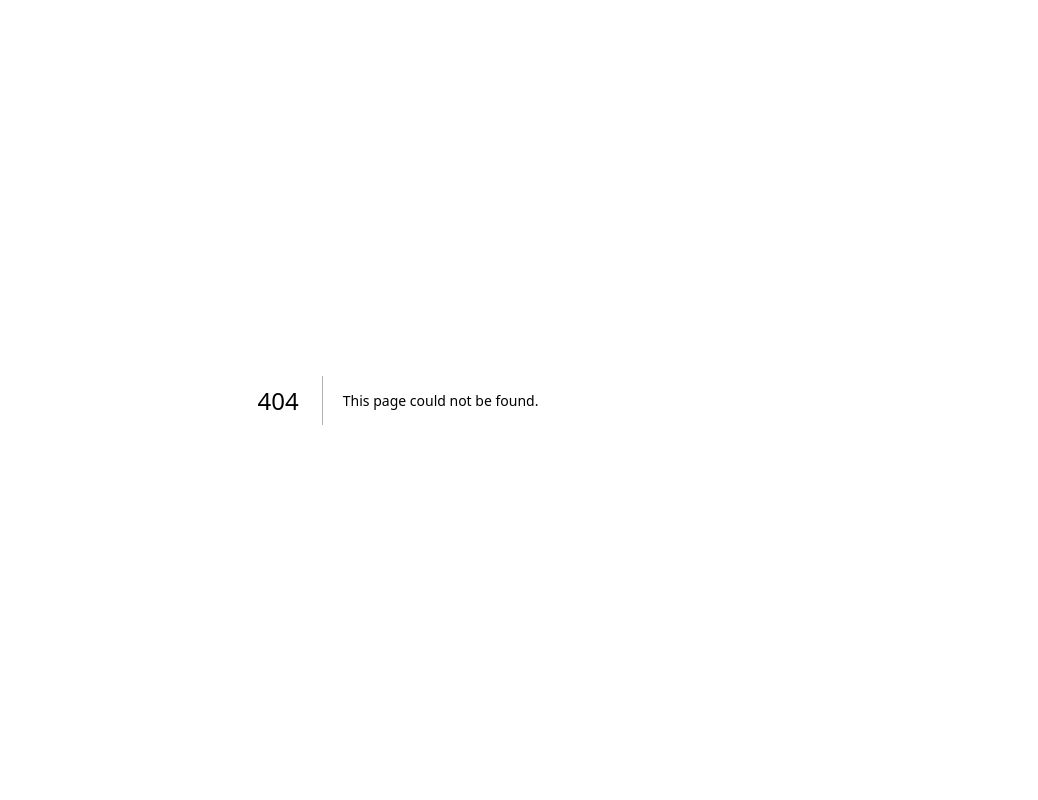
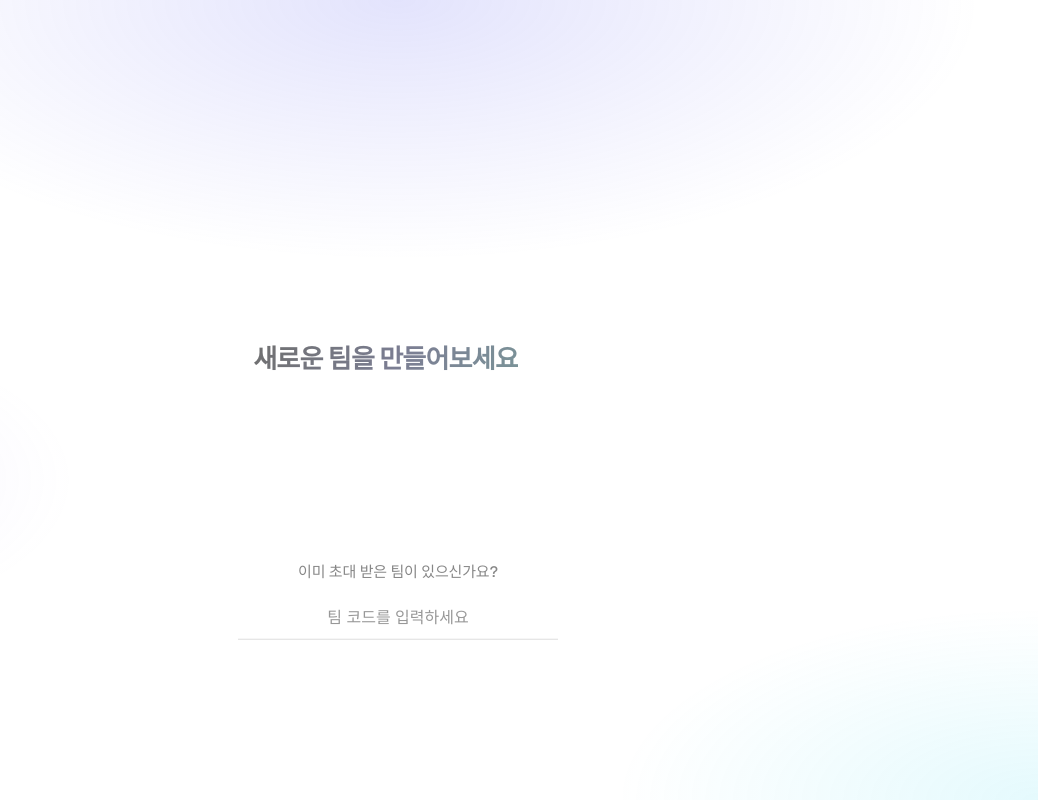
Before and after one commit to EJKim3191/team-scheduler-ai, a Next.js app: page /make-team in a window 1280 px wide. Before the commit this address had no page. Shown: the whole page, without its empty margins (242-1280 px from the left). Built offline with nearby package versions, Linux system fonts and the light colour scheme.

Commit message:
add: team creation page

```diff
--- /dev/null
+++ b/app/make-team/Make-team.module.css
@@ -0,0 +1,236 @@
+.page {
+  --mt-fg: var(--foreground);
+  --mt-muted: color-mix(in oklab, var(--foreground) 52%, transparent);
+  --mt-border: color-mix(in oklab, var(--foreground) 14%, transparent);
+  --mt-accent: #6366f1;
+  --mt-accent-soft: color-mix(in oklab, #6366f1 18%, transparent);
+  position: relative;
+  min-height: 100dvh;
+  overflow-y: auto;
+  color: var(--mt-fg);
+  font-family: var(--font-geist-sans), system-ui, sans-serif;
+  -webkit-font-smoothing: antialiased;
+}
+
+.bg {
+  position: fixed;
+  inset: 0;
+  z-index: 0;
+  pointer-events: none;
+  background:
+    radial-gradient(70% 50% at 50% 0%, var(--mt-accent-soft), transparent 65%),
+    radial-gradient(
+      55% 40% at 100% 100%,
+      color-mix(in oklab, #22d3ee 12%, transparent),
+      transparent 60%
+    ),
+    radial-gradient(
+      45% 35% at 0% 60%,
+      color-mix(in oklab, #a78bfa 10%, transparent),
+      transparent 55%
+    );
+}
+
+@media (prefers-color-scheme: dark) {
+  .bg {
+    background:
+      radial-gradient(
+        70% 50% at 50% 0%,
+        color-mix(in oklab, #818cf8 16%, transparent),
+        transparent 65%
+      ),
+      radial-gradient(
+        55% 40% at 100% 100%,
+        color-mix(in oklab, #22d3ee 8%, transparent),
+        transparent 60%
+      ),
+      radial-gradient(
+        45% 35% at 0% 60%,
+        color-mix(in oklab, #c4b5fd 8%, transparent),
+        transparent 55%
+      );
+  }
+}
+
+.createZone {
+  position: absolute;
+  z-index: 1;
+  top: 45%;
+  left: 50%;
+  transform: translate(-50%, -50%);
+  width: min(24rem, calc(100% - 3rem));
+  display: flex;
+  justify-content: center;
+  text-align: center;
+  animation: mt-fade-in 0.55s cubic-bezier(0.22, 1, 0.36, 1) both;
+}
+
+@media (prefers-reduced-motion: reduce) {
+  .createZone {
+    animation: none;
+  }
+}
+
+@keyframes mt-fade-in {
+  from {
+    opacity: 0;
+    transform: translate(-50%, calc(-50% + 0.75rem));
+  }
+  to {
+    opacity: 1;
+    transform: translate(-50%, -50%);
+  }
+}
+
+.textAction {
+  display: inline-flex;
+  align-items: center;
+  justify-content: center;
+  gap: 0.35rem;
+  padding: 0.25rem 0;
+  border: none;
+  background: none;
+  cursor: pointer;
+  color: inherit;
+  font: inherit;
+  text-align: center;
+}
+
+.textActionLabel {
+  font-size: clamp(1.375rem, 5vw, 1.625rem);
+  font-weight: 650;
+  letter-spacing: -0.03em;
+  line-height: 1.35;
+  opacity: 0.62;
+  background: linear-gradient(
+    120deg,
+    var(--mt-fg) 0%,
+    color-mix(in oklab, var(--mt-fg) 70%, var(--mt-accent)) 55%,
+    color-mix(in oklab, var(--mt-fg) 65%, #22d3ee) 100%
+  );
+  -webkit-background-clip: text;
+  background-clip: text;
+  color: transparent;
+  transition:
+    opacity 0.28s ease,
+    font-size 0.28s cubic-bezier(0.22, 1, 0.36, 1);
+}
+
+@media (prefers-color-scheme: dark) {
+  .textActionLabel {
+    background: linear-gradient(120deg, #f4f4f5 0%, #a5b4fc 50%, #67e8f9 100%);
+    -webkit-background-clip: text;
+    background-clip: text;
+    color: transparent;
+  }
+}
+
+.textAction:hover .textActionLabel,
+.textAction:focus-visible .textActionLabel {
+  opacity: 1;
+  font-size: clamp(1.5rem, 5.4vw, 1.75rem);
+}
+
+.textAction:focus-visible {
+  outline: none;
+}
+
+.textAction:focus-visible .textActionLabel {
+  outline: 2px solid color-mix(in oklab, var(--mt-accent) 45%, transparent);
+  outline-offset: 6px;
+  border-radius: 2px;
+}
+
+.textActionArrow {
+  font-size: 1.2rem;
+  font-weight: 500;
+  color: var(--mt-muted);
+  opacity: 0;
+  transform: translateX(-0.35rem);
+  transition:
+    opacity 0.28s ease,
+    transform 0.28s ease,
+    color 0.28s ease;
+}
+
+.textAction:hover .textActionArrow,
+.textAction:focus-visible .textActionArrow {
+  opacity: 0.85;
+  transform: translateX(0);
+  color: var(--mt-accent);
+}
+
+.joinBlock {
+  position: absolute;
+  z-index: 1;
+  left: 50%;
+  bottom: 25%;
+  transform: translate(-50%, 50%);
+  width: min(22rem, calc(100% - 3rem));
+  display: flex;
+  flex-direction: column;
+  align-items: stretch;
+  gap: 0.875rem;
+  text-align: center;
+  padding: 0 clamp(0.5rem, 3vw, 1rem);
+  box-sizing: border-box;
+}
+
+.joinPrompt {
+  margin: 0;
+  font-size: 0.9375rem;
+  font-weight: 500;
+  line-height: 1.5;
+  color: var(--mt-muted);
+  letter-spacing: -0.01em;
+}
+
+.inputWrap {
+  display: block;
+  width: 100%;
+}
+
+.input {
+  width: 100%;
+  padding: 0.75rem 0.125rem;
+  font-size: 1rem;
+  font-weight: 500;
+  letter-spacing: 0.04em;
+  text-align: center;
+  color: var(--mt-fg);
+  background: transparent;
+  border: none;
+  border-bottom: 1px solid var(--mt-border);
+  border-radius: 0;
+  outline: none;
+  transition:
+    border-color 0.2s ease,
+    box-shadow 0.2s ease;
+}
+
+.input::placeholder {
+  color: color-mix(in oklab, var(--mt-muted) 85%, transparent);
+  font-weight: 400;
+  letter-spacing: 0;
+}
+
+.input:focus {
+  border-bottom-color: color-mix(
+    in oklab,
+    var(--mt-accent) 70%,
+    var(--mt-border)
+  );
+  box-shadow: 0 1px 0 0 color-mix(in oklab, var(--mt-accent) 35%, transparent);
+}
+
+.srOnly {
+  position: absolute;
+  width: 1px;
+  height: 1px;
+  padding: 0;
+  margin: -1px;
+  overflow: hidden;
+  clip: rect(0, 0, 0, 0);
+  white-space: nowrap;
+  border: 0;
+}
--- /dev/null
+++ b/app/make-team/page.jsx
@@ -0,0 +1,51 @@
+"use client";
+
+import { useState } from "react";
+
+import styles from "./Make-team.module.css";
+
+export default function MakeTeamPage() {
+  const [teamCode, setTeamCode] = useState("");
+
+  const onCreateTeam = () => {
+    // TODO: 팀 생성 플로우 연결
+  };
+
+  const onTeamCodeChange = (e) => {
+    setTeamCode(e.target.value);
+  };
+
+  return (
+    <main className={styles.page}>
+      <div className={styles.bg} aria-hidden />
+
+      <div className={styles.createZone}>
+        <button type="button" className={styles.textAction} onClick={onCreateTeam}>
+          <span className={styles.textActionLabel}>새로운 팀을 만들어보세요</span>
+          <span className={styles.textActionArrow} aria-hidden>
+            →
+          </span>
+        </button>
+      </div>
+
+      <section className={styles.joinBlock} aria-labelledby="join-team-prompt">
+        <p id="join-team-prompt" className={styles.joinPrompt}>
+          이미 초대 받은 팀이 있으신가요?
+        </p>
+        <label className={styles.inputWrap}>
+          <span className={styles.srOnly}>팀 코드</span>
+          <input
+            className={styles.input}
+            type="text"
+            name="teamCode"
+            placeholder="팀 코드를 입력하세요"
+            value={teamCode}
+            onChange={onTeamCodeChange}
+            autoComplete="off"
+            spellCheck={false}
+          />
+        </label>
+      </section>
+    </main>
+  );
+}
```
